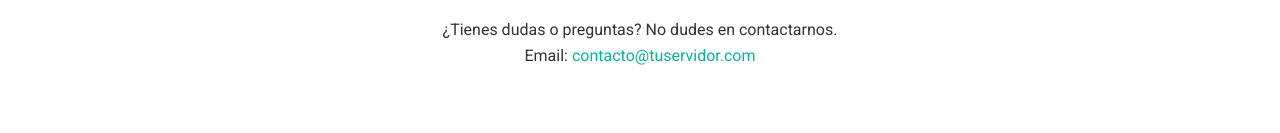
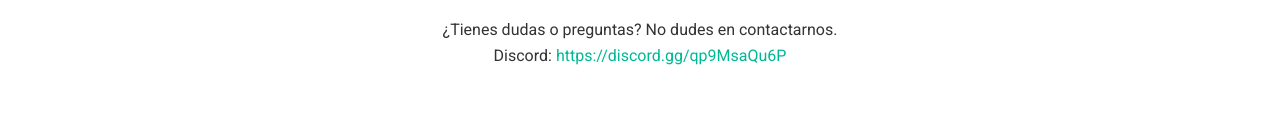
Before and after one commit to Agustin21-code/Buenos-Aires-Real-Life-RP, a plain HTML site: page index.html in a window 1280 px wide. Shown: the part 1727-1860 px from the top of the page. Drawn offline with Linux system fonts and the light colour scheme.

Commit message:
index.html

```diff
--- a/index.html
+++ b/index.html
@@ -62,7 +62,7 @@
         <div class="container">
             <h2>Contacto</h2>
             <p>¿Tienes dudas o preguntas? No dudes en contactarnos.</p>
-            <p>Email: <a href="mailto:contacto@tuservidor.com">contacto@tuservidor.com</a></p>
+            <p>Discord: <a href="mailto:https://discord.gg/qp9MsaQu6P">https://discord.gg/qp9MsaQu6P</a></p>
         </div>
     </section>
 
```
